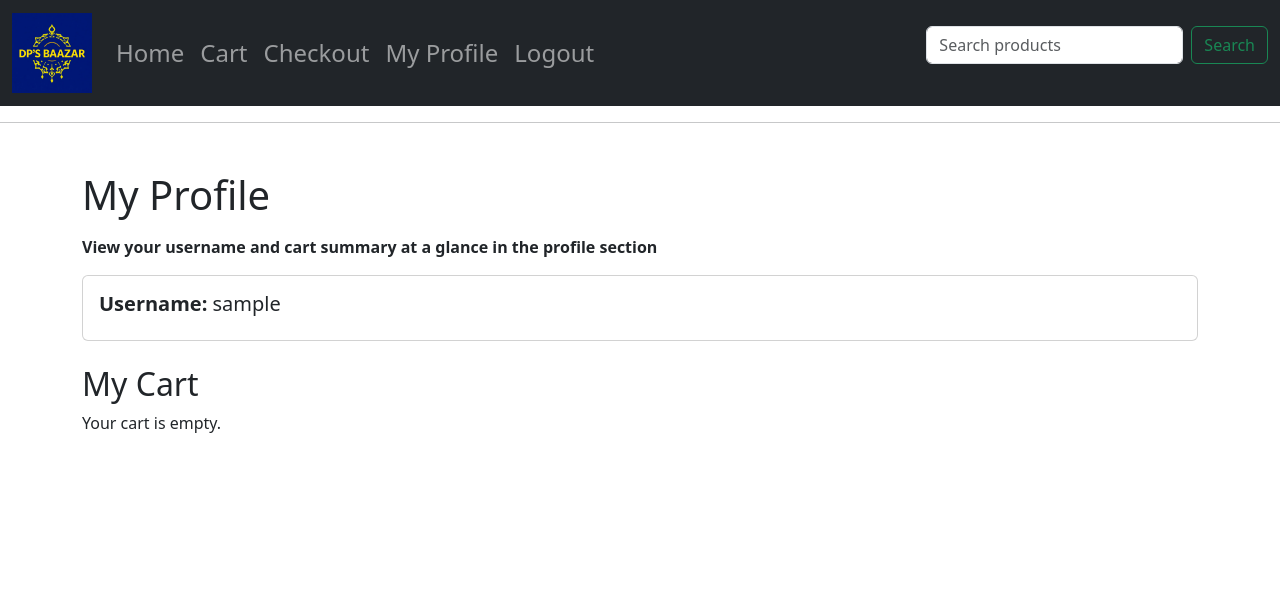
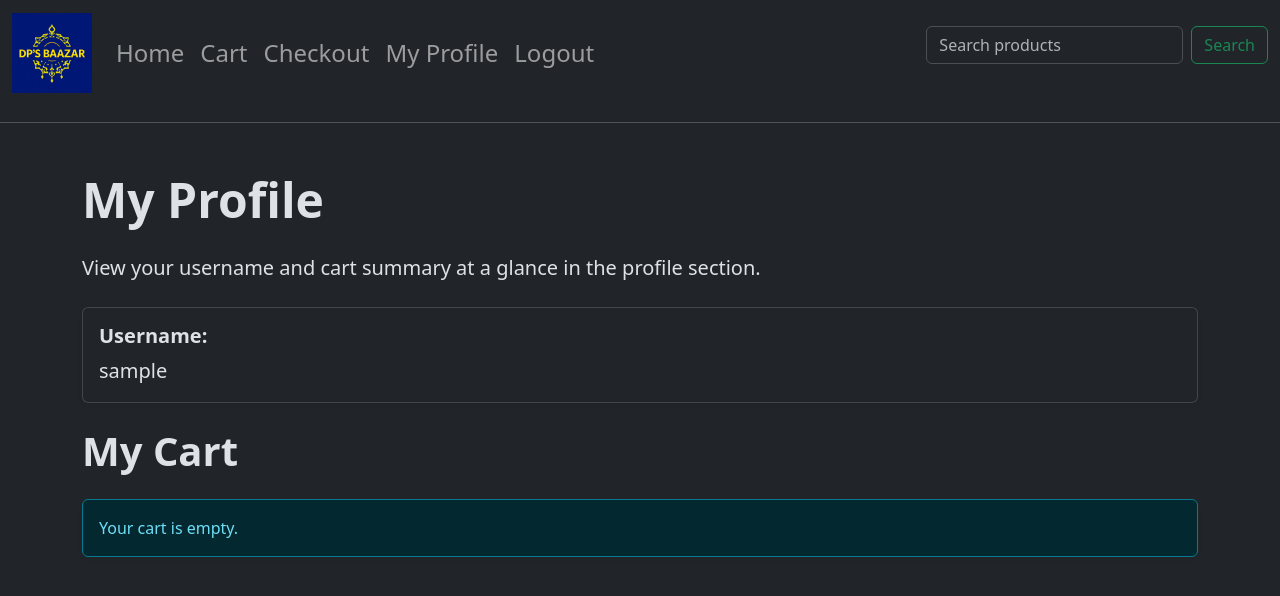
Before and after one commit to dhyan2815/DP-s-Baazar-Basic-Ecommerce-site, a Django app: page /cart/profile/ in a window 1280 px wide. Shown: the top 596 px of the page. Run offline with Django 5.2, Linux system fonts and the light colour scheme; a user stored in the database is signed in; tables that the repository leaves empty hold one stand-in row (values such as "Sample post").

Commit message:
cart updates..

```diff
--- a/cart/templates/cart/profile.html
+++ b/cart/templates/cart/profile.html
@@ -2,7 +2,7 @@
 {% include 'includes/navbar.html' %}
 
 <!DOCTYPE html>
-<html lang="en">
+<html lang="en" data-bs-theme='dark'>
 <head>
     <meta charset="UTF-8">
     <meta name="viewport" content="width=device-width, initial-scale=1.0">
@@ -12,25 +12,36 @@
 </head>
 <body>
     <div class="container my-5">
-        <h1 class="mb-3">My Profile</h1>
-        <p><strong>View your username and cart summary at a glance in the profile section</strong></p>
-        <div class="card mb-4">
+        <!-- Profile Header -->
+        <h3 class="display-5 fw-bold mb-4">My Profile</h3>
+        <p class="lead mb-4">View your username and cart summary at a glance in the profile section.</p>
+
+        <!-- Username Card -->
+        <div class="card shadow-sm mb-4">
             <div class="card-body">
-                <h5><strong>Username:</strong> {{ user.username }}</h5>
+                <h5 class="card-title fw-bold">Username:</h5>
+                <p class="card-text fs-5">{{ user.username }}</p>
             </div>
         </div>
 
-        <h2 class="mb-2">My Cart</h2>
+        <!-- Cart Section -->
+        <h4 class="display-6 fw-bold mb-4">My Cart</h4>
         {% if cart_items %}
-        <ul class="list-group">
+        <ul class="list-group shadow-sm">
             {% for item in cart_items %}
-            <li class="list-group-item">
-                <strong>{{ item.product.name }}</strong> - ₹{{ item.product.price }} x {{ item.quantity }}
+            <li class="list-group-item d-flex justify-content-between align-items-center">
+                <div>
+                    <strong class="fs-5">{{ item.product.name }}</strong>
+                    <p class="text-muted mb-0">₹{{ item.product.price }} x {{ item.quantity }}</p>
+                </div>
+                <span class="badge bg-primary rounded-pill fs-6">₹{{ item.subtotal }} {{ item.product.price }}</span>
             </li>
             {% endfor %}
         </ul>
         {% else %}
-        <p>Your cart is empty.</p>
+        <div class="alert alert-info shadow-sm" role="alert">
+            Your cart is empty.
+        </div>
         {% endif %}
     </div>
 
```
Also changed, not shown: cart/templates/cart/cart_detail.html (+15 -9 lines).
